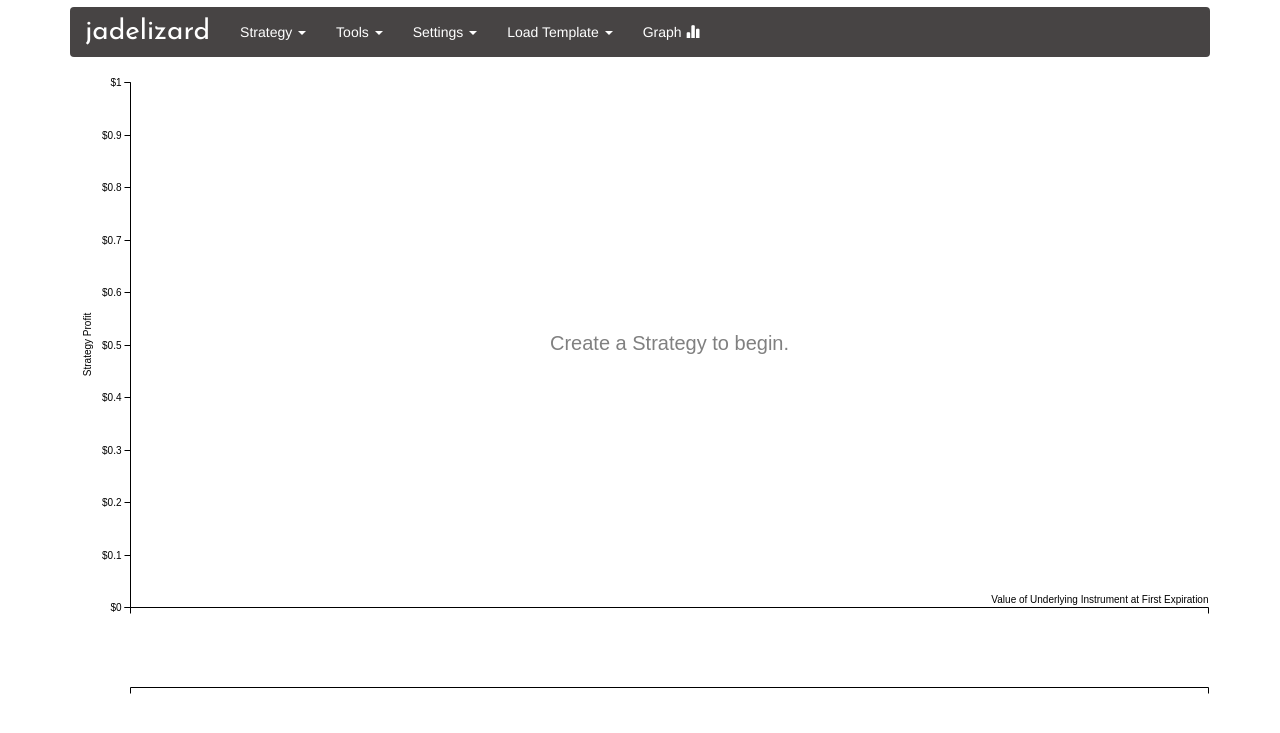
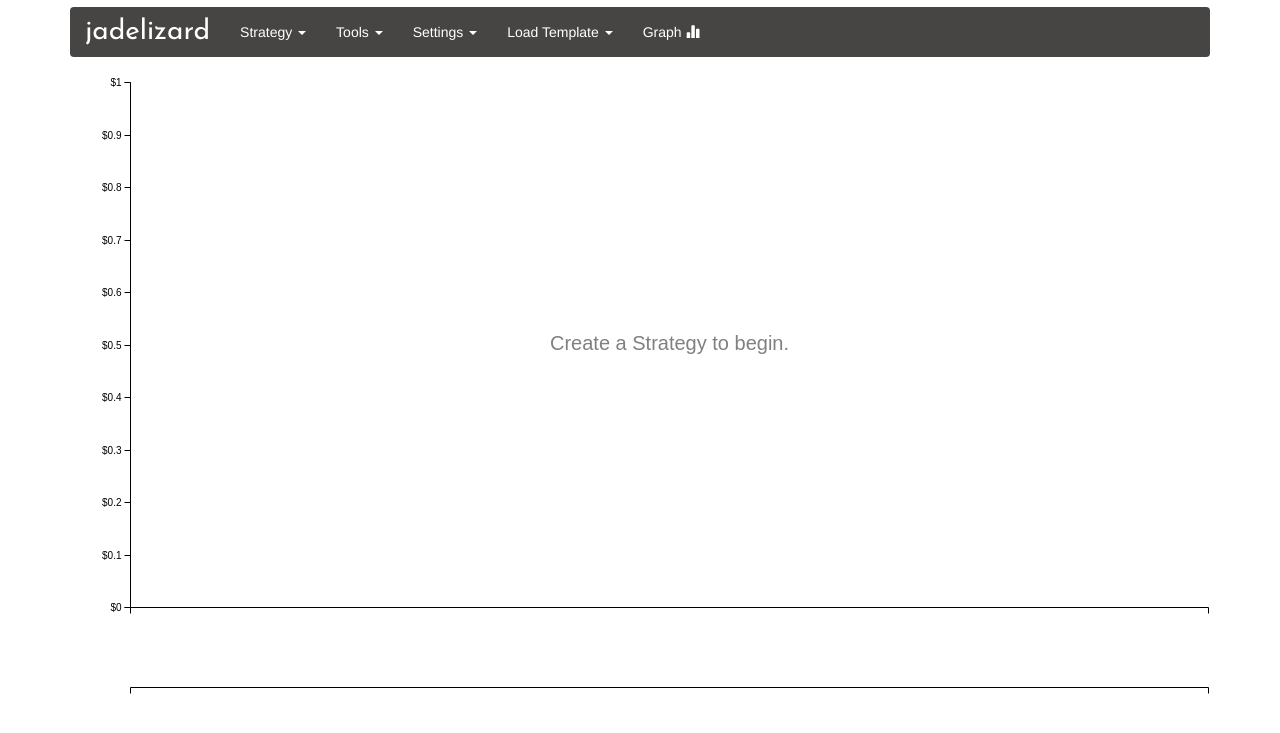
Before and after one commit to IanMadlenya/jadelizard, a Django app: template options/templates/options/base.html in a window 1280 px wide. Shown: the top 733 px of the page. Run offline with Django 3.2, Linux system fonts and the light colour scheme; the template is opened without the code that fills it, so the values that code supplies are empty; some libraries are stand-ins or nearby versions.

Commit message:
manage button enable/disable

```diff
--- a/options/static/options/css/settings.css
+++ b/options/static/options/css/settings.css
@@ -10,3 +10,11 @@
 .stgy-info {
 	text-align: center;
 }
+
+.c3-axis-x-label {
+	visibility: hidden;
+}
+
+.c3-axis-y-label {
+	visibility: hidden;
+}
--- a/options/static/options/js/main.js
+++ b/options/static/options/js/main.js
@@ -23,6 +23,8 @@ var graphData = function(options){
 				});
 				d3_chart.xgrids([{value: S0, text: 'S0'},])
 				d3_chart.ygrids([{value: 0},])
+				$('.c3-axis-x-label').css('visibility', 'visible')
+				$('.c3-axis-y-label').css('visibility', 'visible')
 			},
 			statusCode: {
 				412: function() {
@@ -43,6 +45,8 @@ var unloadData = function(){
 	});
 	d3_chart.xgrids.remove()
 	d3_chart.ygrids.remove()
+	$('.c3-axis-x-label').css('visibility', 'hidden')
+	$('.c3-axis-y-label').css('visibility', 'hidden')
 };
 
 // All Legs
@@ -116,6 +120,15 @@ var showInputErrors = function(arr, loc){
 	}
 }
 
+// Enable (bool=false) and Disable (bool=true) buttons
+var manageButtons = function(bool){
+	color = ((bool==true) ? "grey" : "black")
+	$('#legs_btn').prop('disabled', bool).css("color", color);
+	$('#data_btn').prop('disabled', bool).css("color", color);
+	$('#model_btn').prop('disabled', bool).css("color", color);
+	$('#range_btn').prop('disabled', bool).css("color", color);
+}
+
 $(document).ready(function(){
 
 	// Render navbar
@@ -124,16 +137,13 @@ $(document).ready(function(){
 	// Disable legs modal, strategy data modal, model settings modal until strategy is created
 	// no strategy present
 	// default range setting
-	$('#legs_btn').prop('disabled', true).css("color", "grey");
-	$('#data_btn').prop('disabled', true).css("color", "grey");
-	$('#model_btn').prop('disabled', true).css("color", "grey");
-	$('#range_btn').prop('disabled', true).css("color", "grey");
+	manageButtons(true)
 	var strategy=false
 	var range="auto"
 
 
 
-	// Logo Modal
+	// Project Info Modal
 	$('#logo_btn').on('click', function(event){
 		$('#project_info_modal').modal('toggle');
 	});
@@ -176,10 +186,7 @@ $(document).ready(function(){
 				}
 				else{
 					$('.stgy-input').removeAttr('style');
-					$('#legs_btn').prop('disabled', false).css("color", "black");
-					$('#data_btn').prop('disabled', false).css("color", "black");
-					$('#model_btn').prop('disabled', false).css("color", "black");
-					$('#range_btn').prop('disabled', false).css("color", "black");
+					manageButtons(false)
 					strategy=true
 					$('#stgy_modal').modal('hide')
 					$('#stgy_btn').text('Edit Strategy');
@@ -316,10 +323,7 @@ $(document).ready(function(){
 			method: "POST",
 			success: function(data){
 				unloadData()
-				$('#legs_btn').prop('disabled', true).css("color", "grey");
-				$('#data_btn').prop('disabled', true).css("color", "grey");
-				$('#model_btn').prop('disabled', true).css("color", "grey");
-				$('#range_btn').prop('disabled', true).css("color", "grey");
+				manageButtons(true)
 				strategy=false
 				$('#stgy_btn').text('New Strategy');
 				$('#range_form')[0].reset();
@@ -510,10 +514,7 @@ $(document).ready(function(){
 			data: {id:id_},
 			success: function(data){
 				strategy=true
-				$('#legs_btn').prop('disabled', false).css("color", "black");
-				$('#data_btn').prop('disabled', false).css("color", "black");
-				$('#model_btn').prop('disabled', false).css("color", "black");
-				$('#range_btn').prop('disabled', false).css("color", "black");
+				manageButtons(false)
 				$('#stgy_btn').text('Edit Strategy');
 			}
 		});
```
